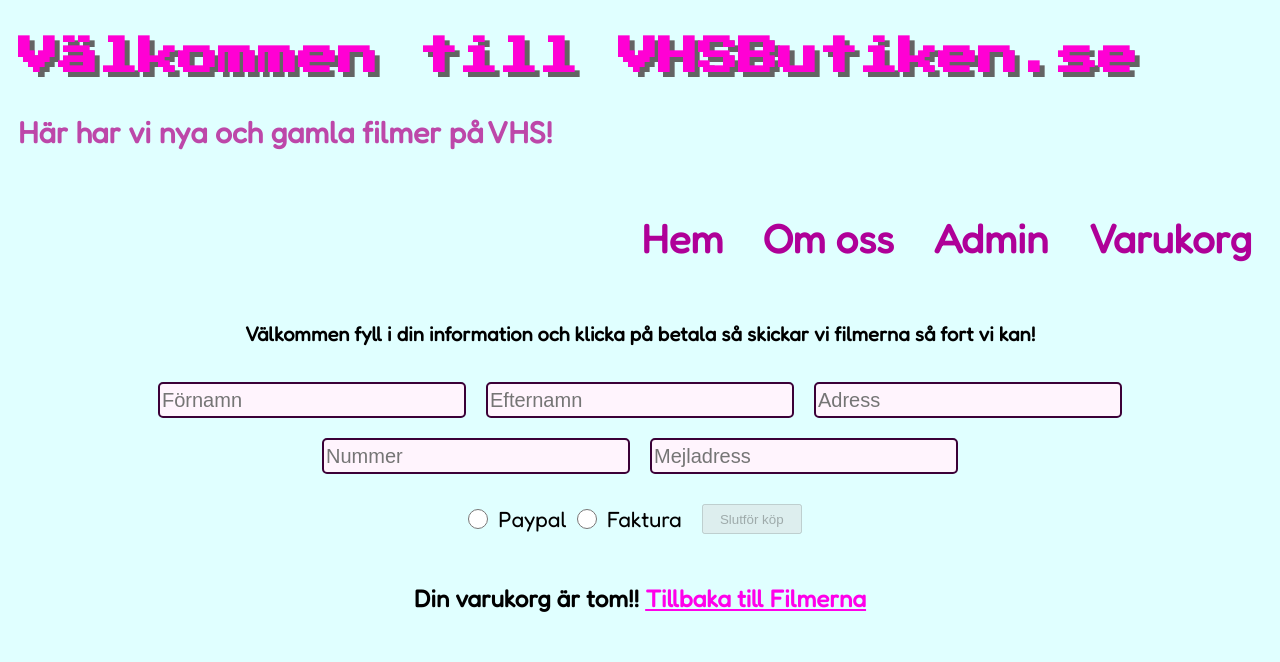
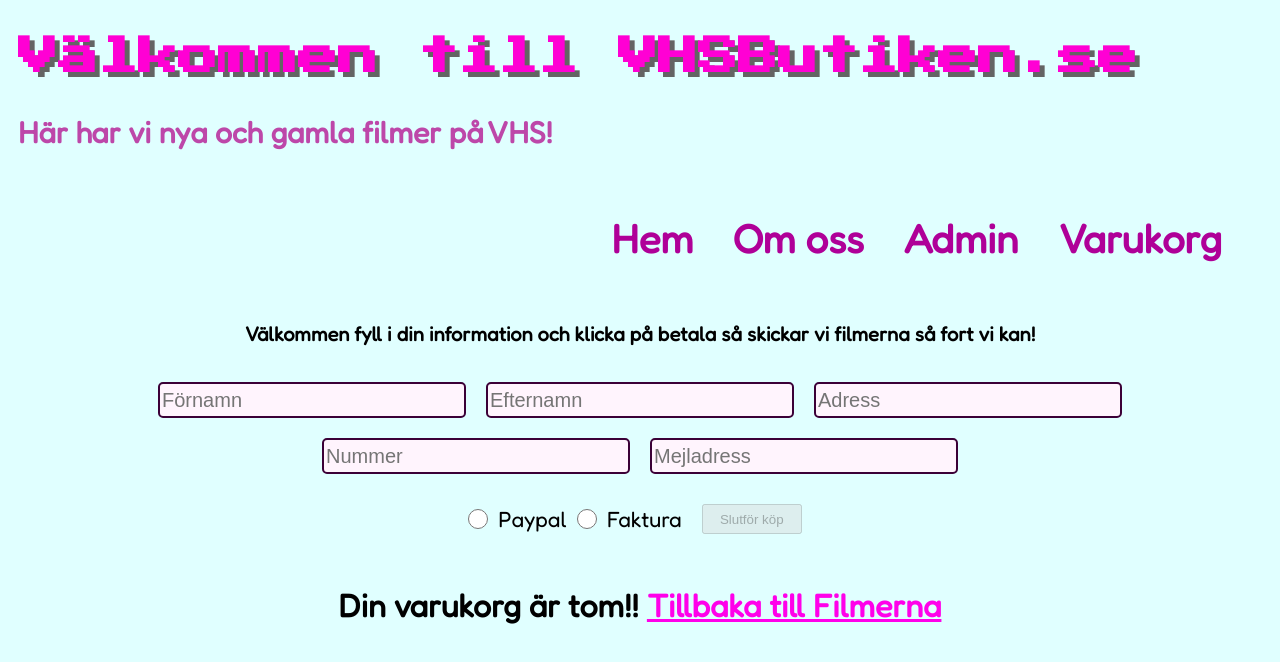
Before and after one commit to Joelhagg/angularWebshopProjectDeploy, an Angular app: page /checkout in a window 1280 px wide. Shown: the top 662 px of the page. Built offline with nearby package versions, Linux system fonts and the light colour scheme.

Commit message:
added more styling

```diff
--- a/src/app/components/admin/admin.component.html
+++ b/src/app/components/admin/admin.component.html
@@ -21,7 +21,7 @@
             Totala pris: {{ o.totalPrice }}
         </p>
         <p *ngFor="let row of o.orderRows">
-            {{o.orderRows | json }}
+            {{ row | json }}
         </p>
         <br>
         <button (click)="deleteOrder(o.id)">Delete order!</button>
--- a/src/app/components/checkout/checkout.component.html
+++ b/src/app/components/checkout/checkout.component.html
@@ -67,5 +67,5 @@
 </div>
 
 <div class="messageContiner" *ngIf="products.length < 1">
-    <h2>Din varukorg är tom!! <a routerLink="">Tillbaka till Filmerna</a></h2>
+    <h1>Din varukorg är tom!! <a routerLink="">Tillbaka till Filmerna</a></h1>
 </div>
--- a/src/app/components/checkout/checkout.component.scss
+++ b/src/app/components/checkout/checkout.component.scss
@@ -117,4 +117,7 @@ fieldset {
 .totalPrice {
   text-align: end;
   font-size: 20px;
+  color: rgb(255, 0, 234);
+  padding-right: 50px;
+  padding-bottom: 20px;
 }
--- a/src/app/components/navbar/navbar.component.scss
+++ b/src/app/components/navbar/navbar.component.scss
@@ -10,6 +10,7 @@ nav {
   display: flex;
   justify-content: flex-end;
   flex-wrap: wrap;
+  margin-right: 30px;
 
   h3 {
     font-size: 40px;
```
